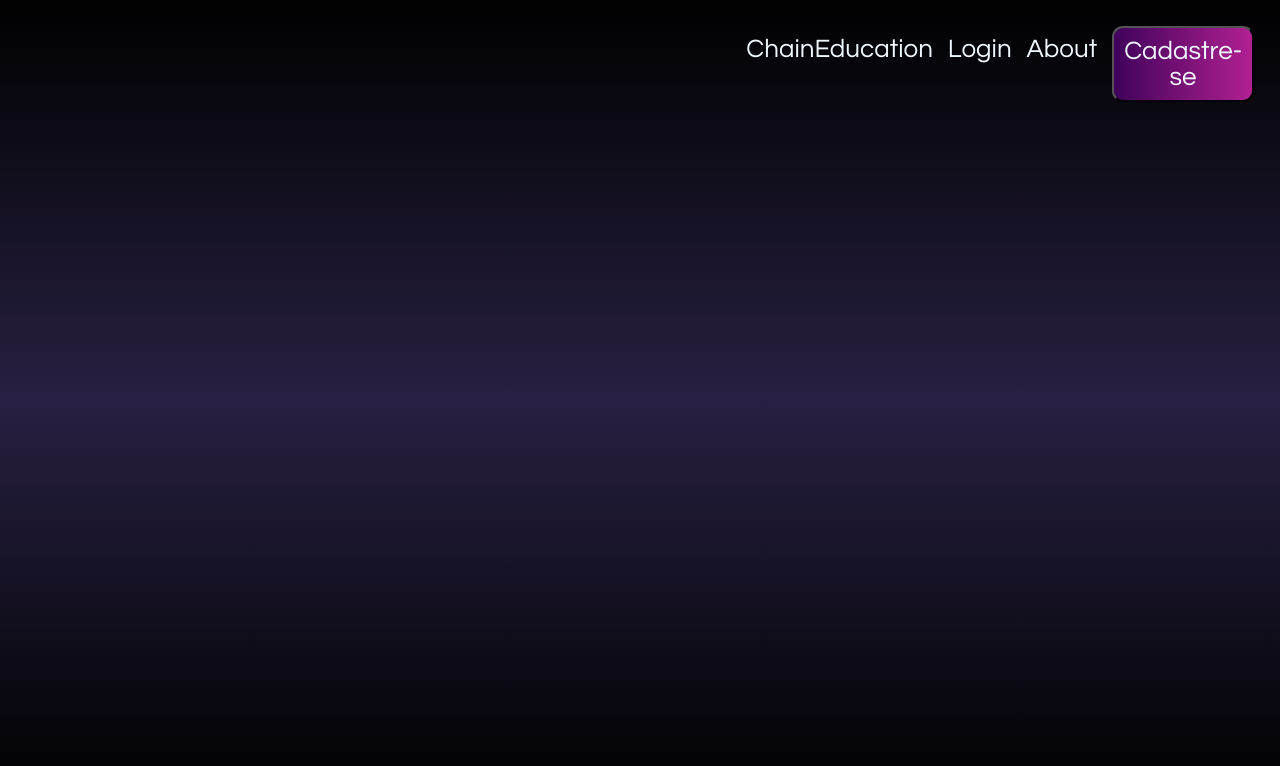
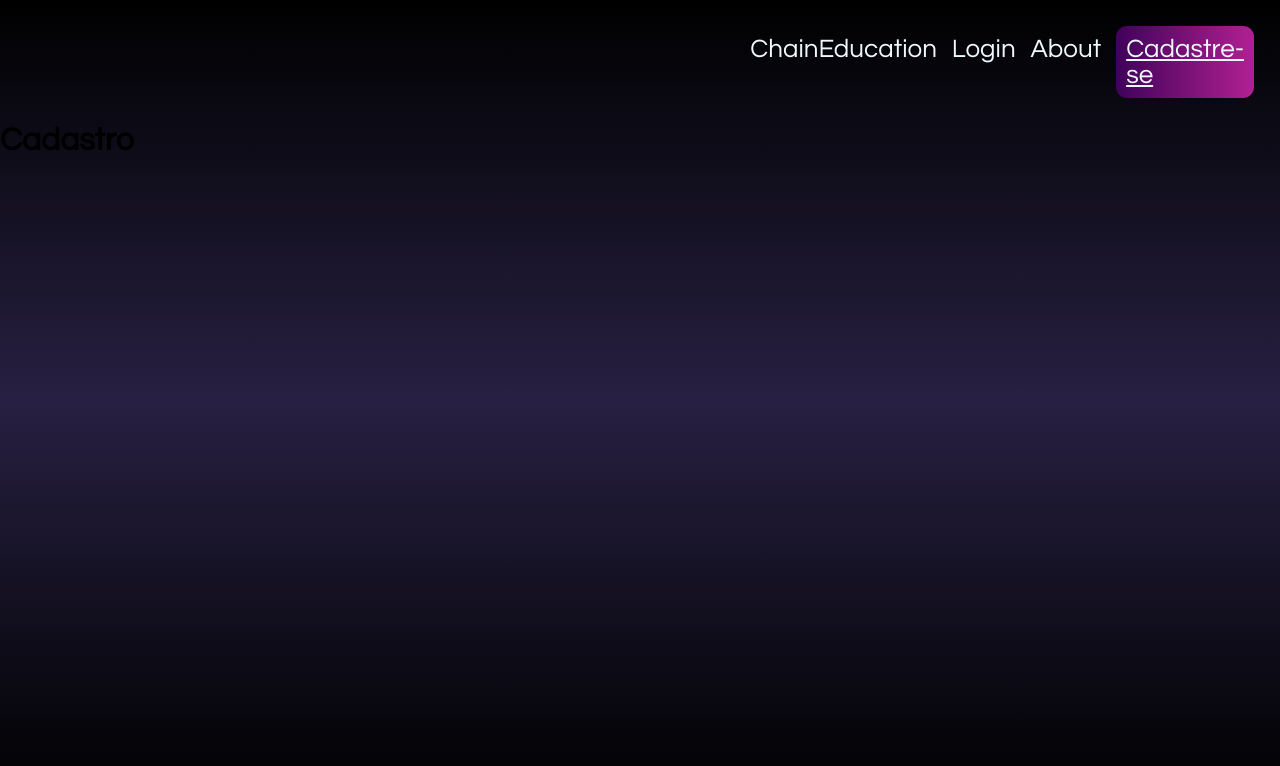
Before and after one commit to PedrosoEnzo/cripto, a React (Vite) app in the folder cripto/: page /Cadastro in a window 1280 px wide. Shown: the top 766 px of the page. Built offline with nearby package versions, Linux system fonts and the light colour scheme.

Commit message:
Adiconando as rotas About e Cadastro

```diff
--- a/cripto/src/Components/NavBar.jsx
+++ b/cripto/src/Components/NavBar.jsx
@@ -7,9 +7,13 @@ const Navbar = () => {
   return (
     <>
       <header>
-
         <div className="navbar">
-      <img src={ImagemLogo} alt="Imagem da nossa logo em formatos de losangos" width={100}  className="imgLogo"/>
+          <img
+            src={ImagemLogo}
+            alt="Imagem da nossa logo em formatos de losangos"
+            width={100}
+            className="imgLogo"
+          />
           <Link to="/ChainEducation" className="Link">
             ChainEducation
           </Link>
@@ -19,9 +23,9 @@ const Navbar = () => {
           <Link to="About" className="Link">
             About
           </Link>
-        <button className="buttonGradient">Cadastre-se
-        <Link to="/Cadastro"/>
-        </button>
+          <Link to="/cadastro" className="buttonGradient">
+            Cadastre-se
+          </Link>
         </div>
       </header>
     </>
--- a/cripto/src/pages/Cadastro.jsx
+++ b/cripto/src/pages/Cadastro.jsx
@@ -0,0 +1,9 @@
+import React from "react";
+
+export default function Cadastro() {
+  return (
+    <div>
+      <h1>Cadastro</h1>
+    </div>
+  );
+}
--- a/cripto/src/pages/Login.jsx
+++ b/cripto/src/pages/Login.jsx
@@ -4,7 +4,7 @@ import "../Components/NavBar/"
 export default function Login() {
   return (
     <div>
-
+     teste
     </div>
   )
 }
--- a/cripto/src/routes.jsx
+++ b/cripto/src/routes.jsx
@@ -3,6 +3,7 @@ import { BrowserRouter, Routes, Route } from "react-router-dom";
 import Home from "./pages/Home";
 import Navbar from "./Components/NavBar";
 import Login from "./pages/Login";
+import Cadastro from "./pages/Cadastro";
 //  <Route path="/Cadastro" element={<About />} />
 
 function AppRoutes() {
@@ -12,6 +13,7 @@ function AppRoutes() {
             <Routes>
                 <Route path="/" element={<Home />} />
                 <Route path="/login" element={<Login />} /> {/* Corrigido */}
+                <Route path="/cadastro" element={<Cadastro />} /> {/* Corrigido */}
 
             </Routes>
         </BrowserRouter>
```
Also changed, not shown: cripto/src/Components/Footer.jsx (line endings or trailing spaces). Lines whose indentation alone changed are shown as unchanged.
